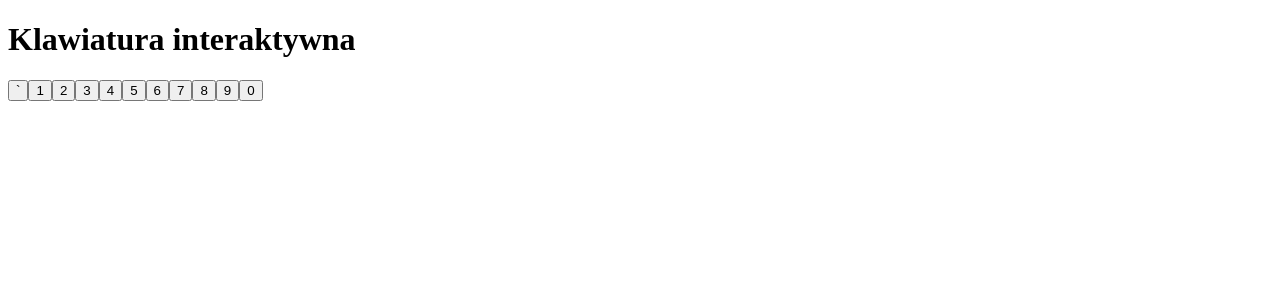
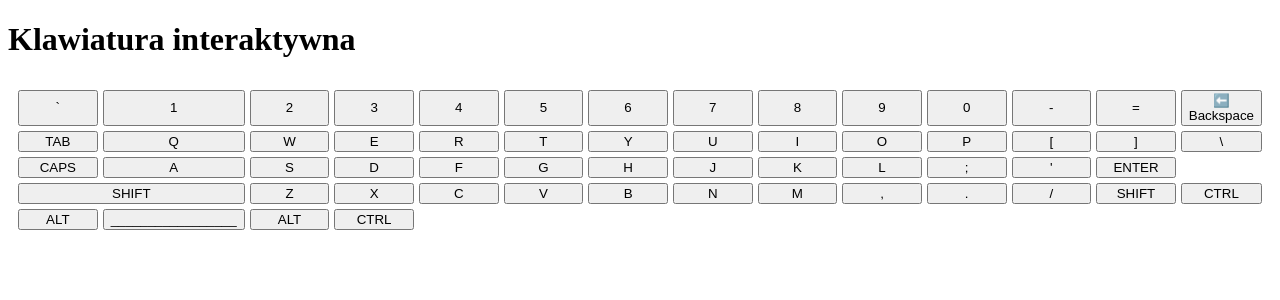
Before and after one commit to nic00la1/interactive-keyboard, a React (Vite) app in the folder interactive-keyboard/: page / in a window 1280 px wide. Shown: the top 300 px of the page. Built offline with nearby package versions, Linux system fonts and the light colour scheme.

Commit message:
5 rzędów wykonano

```diff
--- a/interactive-keyboard/package.json
+++ b/interactive-keyboard/package.json
@@ -4,6 +4,7 @@
   "version": "0.0.0",
   "type": "module",
   "scripts": {
+    "start": "vite",
     "dev": "vite",
     "build": "vite build",
     "lint": "eslint .",
--- a/interactive-keyboard/src/App.css
+++ b/interactive-keyboard/src/App.css
@@ -0,0 +1,14 @@
+.container-grid {
+    display: grid;
+    grid-template-columns: repeat(14, 1fr);
+    gap: 5px;
+    padding: 10px;
+}
+
+/* Dzięki temu, Shift jest w 4 Rzędzie, a nie w 14 - jak to, przewidywała
+   powyższa definicja - .container-grid -> a bardziej szczególnie
+   grid-template-columns
+*/
+.grid-column-1 {
+    grid-column: 1 / span 2;
+}
--- a/interactive-keyboard/src/App.jsx
+++ b/interactive-keyboard/src/App.jsx
@@ -1,3 +1,4 @@
+export default App
 import './App.css'
 
 function App() {
@@ -6,7 +7,8 @@ function App() {
     <>
       <div>
         <h1>Klawiatura interaktywna</h1>
-        {/* Rząd 1 */}
+        <div className='container-grid'>
+          {/* Rząd 1 - 14 Przycisków*/}
           <button>`</button>
           <button>1</button>
           <button>2</button>
@@ -18,9 +20,59 @@ function App() {
           <button>8</button>
           <button>9</button>
           <button>0</button>
+          <button>-</button>
+          <button>=</button>
+          <button>⬅️ Backspace</button>
+          {/* Rząd 2 - 14 Przycisków*/}
+          <button>TAB</button>
+          <button>Q</button>
+          <button>W</button>
+          <button>E</button>
+          <button>R</button>
+          <button>T</button>
+          <button>Y</button>
+          <button>U</button>
+          <button>I</button>
+          <button>O</button>
+          <button>P</button>
+          <button>[</button>
+          <button>]</button>
+          <button>\</button>
+        {/* Rząd 3 - 13 Przycisków*/}
+          <button>CAPS</button>
+          <button>A</button>
+          <button>S</button>
+          <button>D</button>
+          <button>F</button>
+          <button>G</button>
+          <button>H</button>
+          <button>J</button>
+          <button>K</button>
+          <button>L</button>
+          <button>;</button>
+          <button>'</button>
+          <button>ENTER</button>
+        {/* Rząd 4 - 12 Przycisków*/}
+          <button className='grid-column-1'>SHIFT</button>
+          <button>Z</button>
+          <button>X</button>
+          <button>C</button>
+          <button>V</button>
+          <button>B</button>
+          <button>N</button> {/* 7 przycisk w 4 rzędzie na klawiaturze  */}
+          <button>M</button>
+          <button>,</button>
+          <button>.</button>
+          <button>/</button>
+          <button>SHIFT</button>
+        {/* Rząd 5 - 5 Przycisków*/}
+          <button>CTRL</button>
+          <button>ALT</button>
+          <button>_________________</button>
+          <button>ALT</button>
+          <button>CTRL</button>
+        </div>
       </div>
     </>
   )
 }
-
-export default App
```
Lines whose indentation alone changed are shown as unchanged.
